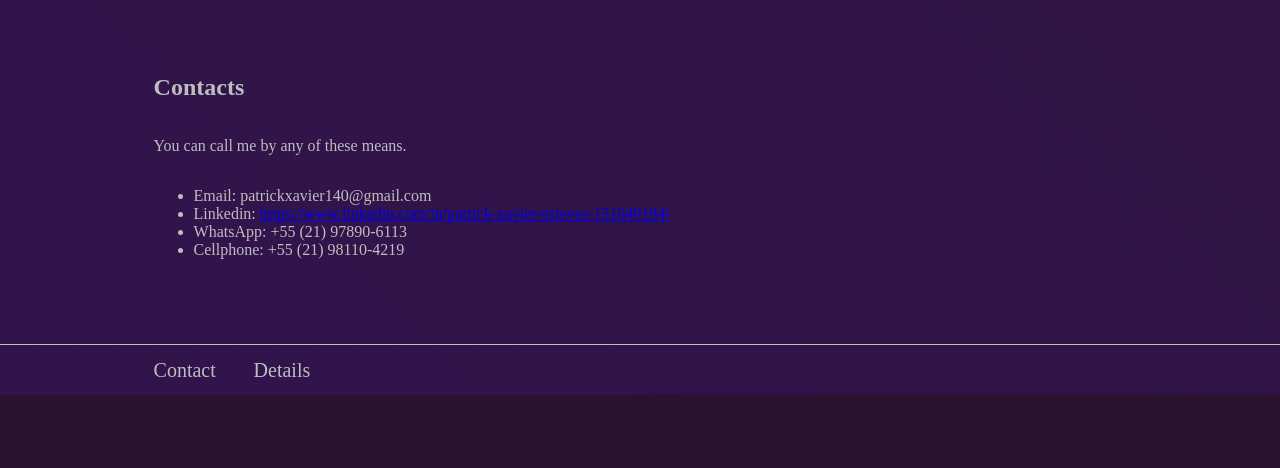
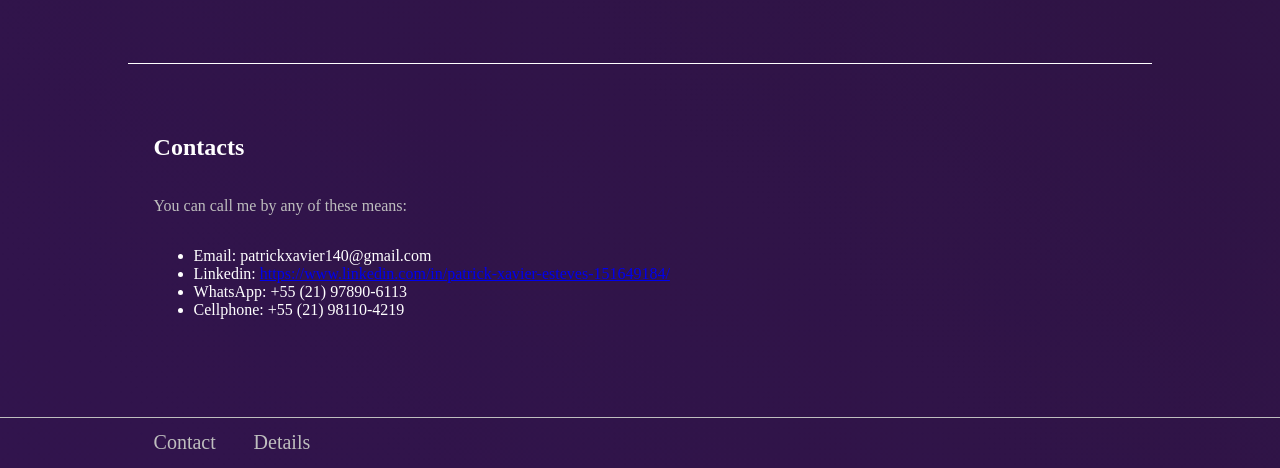
Before and after one commit to Demian143/ResumePage, a plain HTML site: page index.html in a window 1280 px wide. Shown: the part 974-1442 px from the top of the page. Before the commit the page ends 1369 px from the top, so only its background shows below. Drawn offline with Linux system fonts and the light colour scheme.

Commit message:
Adding more elegant lines between sections and delimiting the width text can reach

```diff
--- a/index.html
+++ b/index.html
@@ -24,7 +24,7 @@
     </header>
 
     <main>
-        <div class="flex-container space-between border-bottom">
+        <div class="flex-container space-between">
             <img class="flex-image" id="demian-photo" src="./img/demian.jpg" alt="Demian's face">
             <div class="who-i-am">
                 <h1>Who I am</h1>
@@ -36,7 +36,7 @@
                 </p>
             </div>
         </div>
-
+        <div class="end-of-section"></div>
         <section class="flex-container text padding-left">
             <h2>Projects</h2>
             <p>You can find all my projects in my github, but here's a litte description of each one.</p><br>
@@ -59,18 +59,18 @@
             </ul>
             </p>
 
-            <h2>
+            <h3>
                 <a href="https://github.com/Demian143/ResumePage">Resume Page</a>
-            </h2>
+            </h3>
             <p>The project that needs to be here, source code of the page you are looking at!<br>
                 Now go check the dark magic behind <strong><a href="https://github.com/Demian143/ResumePage">this
                         page.</a></strong>
             </p>
         </section>
-
+        <div class="end-of-section"></div>
         <section class="flex-container text padding-left">
-            <h1>Contacts</h1>
-            <p>You can call me by any of these means.
+            <h2>Contacts</h2>
+            <p>You can call me by any of these means:
             <ul>
                 <li>Email: patrickxavier140@gmail.com</li>
                 <li>Linkedin: <a href="https://www.linkedin.com/in/patrick-xavier-esteves-151649184/">
--- a/styles/styles.css
+++ b/styles/styles.css
@@ -34,6 +34,13 @@
     color: white;
     padding: 20px;
     padding-bottom: 50px;
+    padding-top: 50px;
+}
+
+.flex-container p {
+    color: #bebebe;
+    text-decoration: none;
+    max-width: 75%;
 }
 
 .border-bottom {
@@ -45,11 +52,6 @@
     justify-content: space-evenly;
 }
 
-.text {
-    color: #bebebe;
-    text-decoration: none;
-    padding: 1cm;
-}
 
 .padding-left {
     padding-left: 12%;
@@ -59,6 +61,13 @@
     gap: 20%;
 }
 
+.end-of-section {
+    display: flex;
+    border-bottom: 0.5px solid white;
+    width: 80%;
+    height: 0;
+    margin: auto;
+}
 
 /* sections */
 
```
